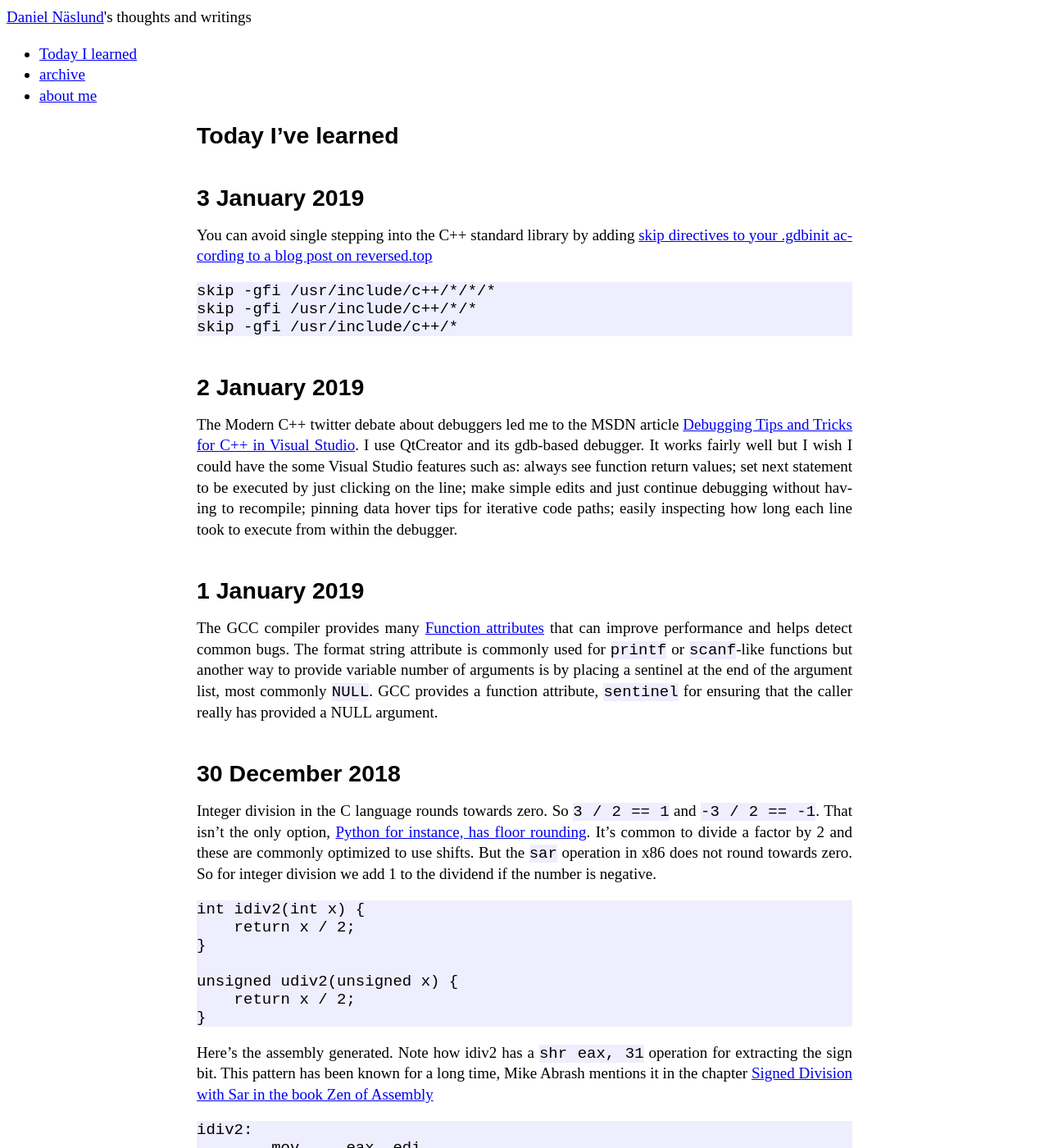
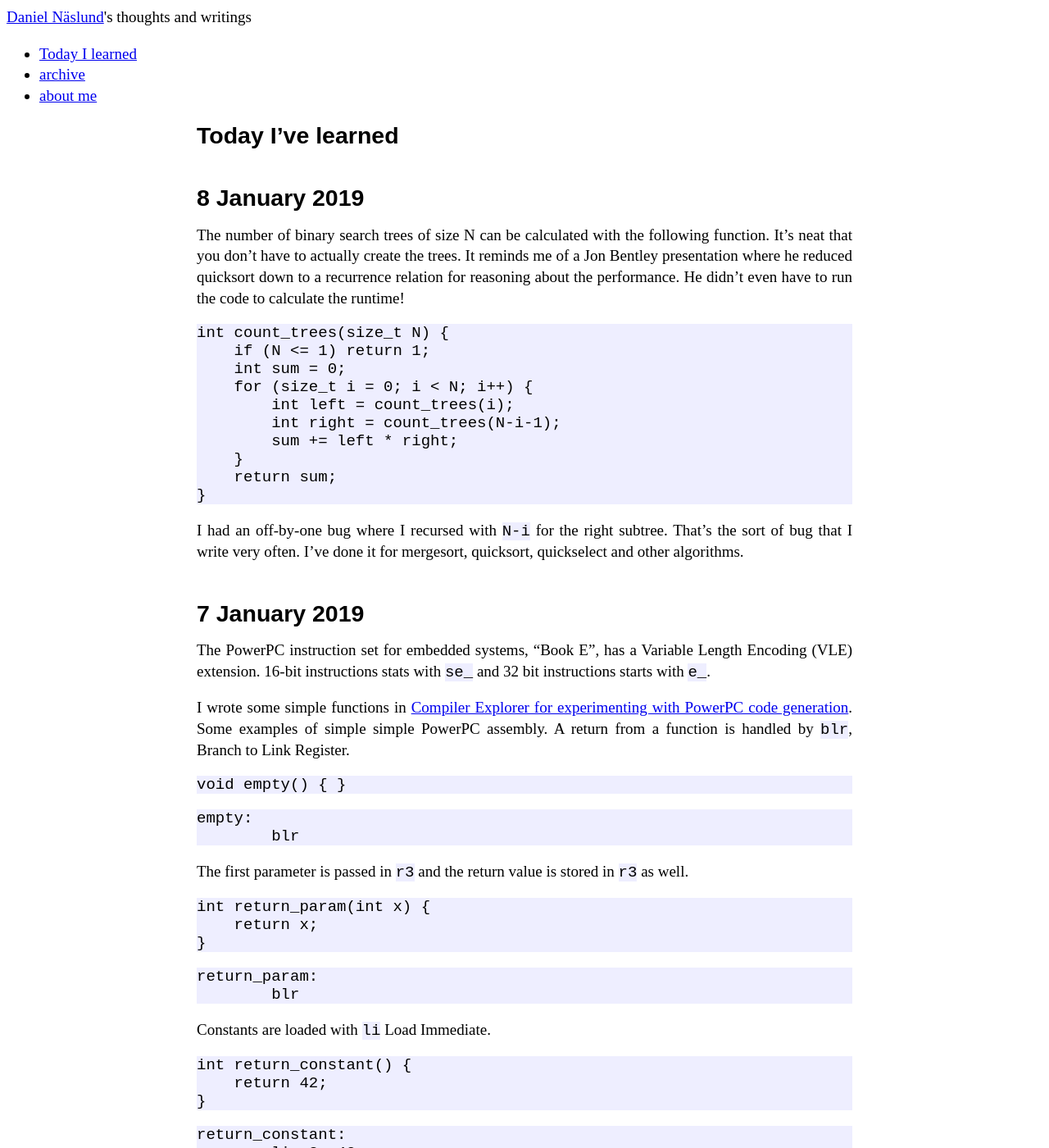
Before and after one commit to dannas/dannas.github.com, a Jekyll site: the page built from TIL.markdown, in a window 1280 px wide and 1400 px high. Shown: the whole window at 82% size. Built offline with Jekyll 4.4.1, drawn with Linux system fonts in a browser that asks for light colours; some of the changed text lies outside the part shown.

Commit message:
Another TIL

````diff
--- a/TIL.markdown
+++ b/TIL.markdown
@@ -4,6 +4,96 @@ title: TIL - Today I've Learned
 use_math: true
 ---
 # Today I've learned
+
+## 8 January 2019
+
+The number of binary search trees of size N can be calculated with the following function. It's neat that you don't have to actually create the trees. It reminds me of a Jon Bentley presentation where he reduced quicksort down to a recurrence relation for reasoning about the performance. He didn't even have to run the code to calculate the runtime!
+
+```
+int count_trees(size_t N) {
+    if (N <= 1) return 1;
+    int sum = 0;
+    for (size_t i = 0; i < N; i++) {
+        int left = count_trees(i);
+        int right = count_trees(N-i-1);
+        sum += left * right;
+    }
+    return sum;
+}
+```
+
+I had an off-by-one bug where I recursed with `N-i` for the right subtree. That's the sort of bug that I write very often. I've done it for mergesort, quicksort, quickselect and other algorithms.
+
+## 7 January 2019
+
+The PowerPC instruction set for embedded systems, "Book E", has a Variable Length Encoding (VLE) extension. 16-bit instructions stats with `se_` and 32 bit instructions starts with `e_`.
+
+I wrote some simple functions in [Compiler Explorer for experimenting with PowerPC code generation](https://godbolt.org/z/JWwis0). Some examples of simple simple PowerPC assembly. A return from a function is handled by `blr`, Branch to Link Register.
+
+```
+void empty() { }
+```
+
+```
+empty:
+	blr
+```
+
+The first parameter is passed in `r3` and the return value is stored in `r3` as well.
+
+```
+int return_param(int x) {
+    return x;
+}
+```
+
+```
+return_param:
+	blr
+```
+
+Constants are loaded with `li` Load Immediate.
+
+```
+int return_constant() {
+    return 42;
+}
+```
+
+```
+return_constant:
+	li r3, 42
+	blr
+```
+
+The instructions are always 32 bits. Immediate values can only be 16 bit wide.
+
+```
+int return_large_constant() {
+    return 0x1ffff;
+}
+```
+
+```
+return_large_constant:
+	lis r3, 0x1
+	ori r3, r3, 0xffff
+```
+
+When referencing globals, the constant must be loaded in two steps as well. The expression `X@ha` means high 16-bits sign-bits sign-extended and `X@l` means low 16 bits. The instruction `lis` means Load Immediate Shifted 16 bits and `lwz` is Load Word and Zero extend.
+
+```
+int X;
+int return_global() {
+    return X;
+}
+```
+
+```
+return_global:
+	lis r9, X@ha
+	lwz r3, X@l(r9)
+```
 
 ## 3 January 2019
 
````
